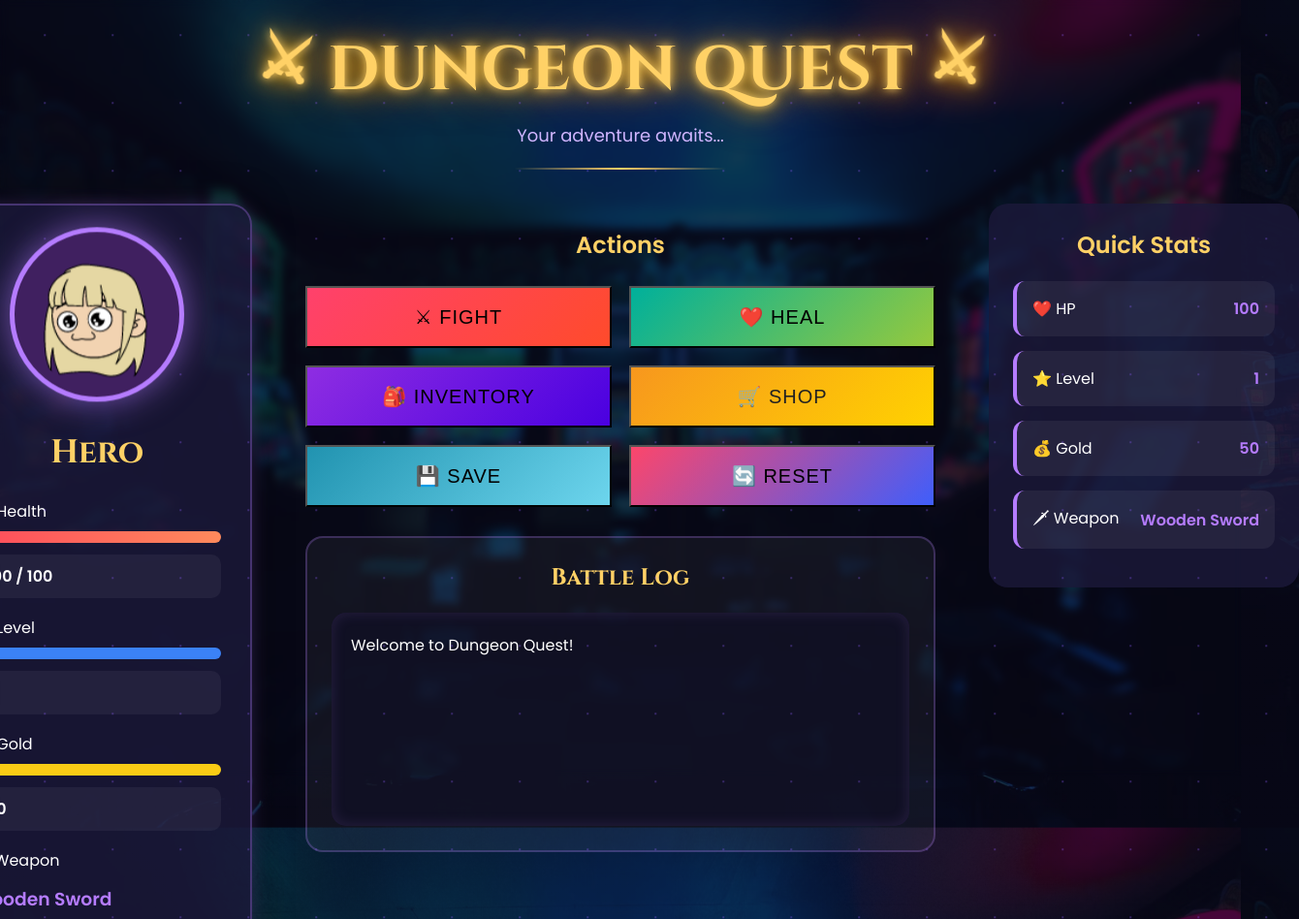
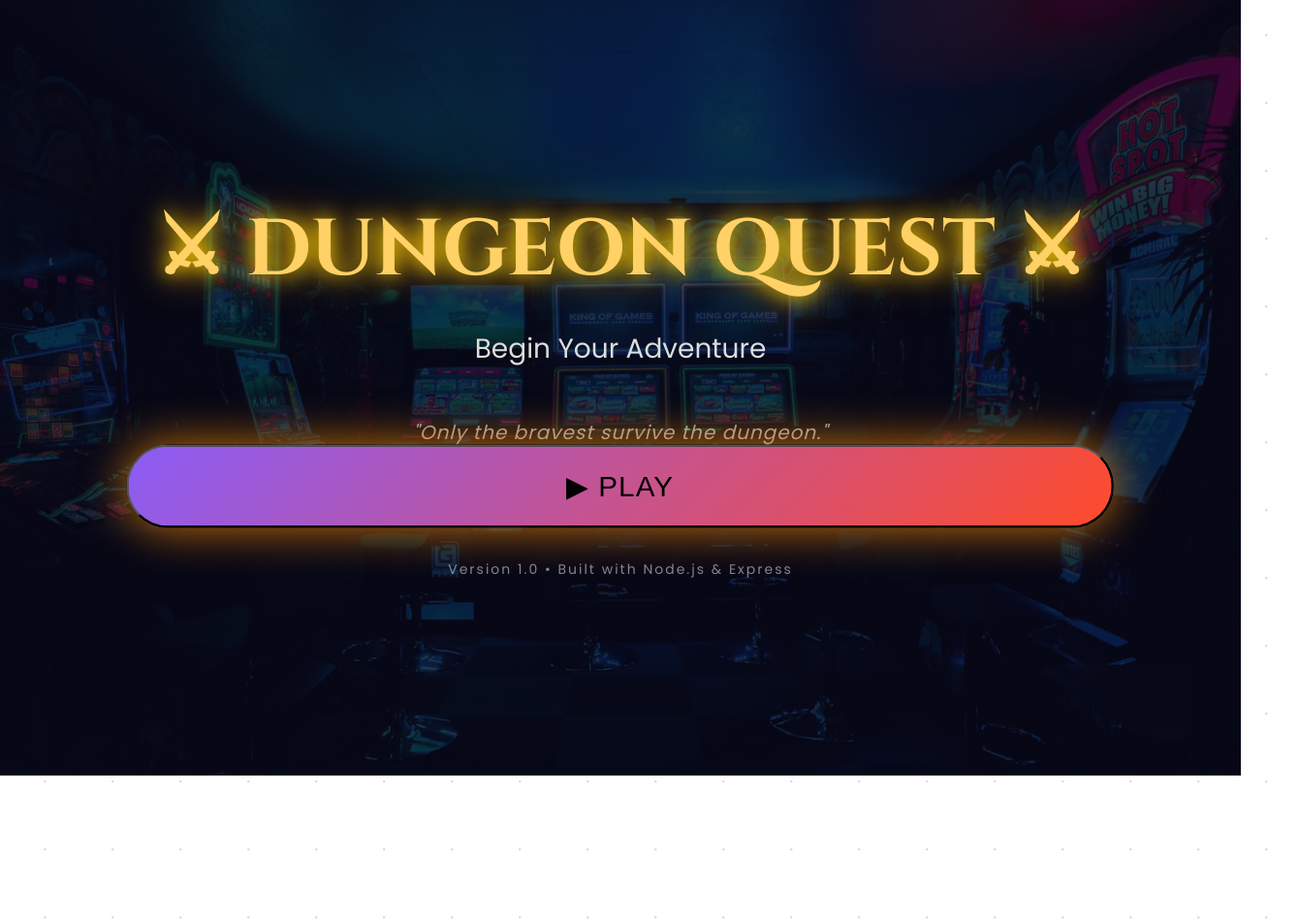
Before and after one commit to srishtisaini4444/dungeon-quest-api, a website: page public/index.html in a window 1280 px wide. Shown: the top 948 px of the page at 97% size, 1340 px wide, since content can reach past the window. After the commit the page ends 800 px from the top, so only its background shows below. Drawn offline with Linux system fonts and the light colour scheme; no server answers.

Commit message:
Create animated game landing page

```diff
--- a/public/index.html
+++ b/public/index.html
@@ -17,9 +17,35 @@
 
 <body>
 
+    <div id="landingScreen">
+
+    <div class="landing-content">
+
+        <h1 class="landing-title">⚔ DUNGEON QUEST ⚔</h1>
+
+        <p class="landing-text">
+    Begin Your Adventure
+</p>
+
+<p class="landing-subtitle">
+    "Only the bravest survive the dungeon."
+</p>
+
+        <button id="playBtn">
+            ▶ PLAY
+        </button>
+
+        <p class="version">
+Version 1.0 • Built with Node.js & Express
+</p>
+
+    </div>
+
+</div>
+
 <div class="overlay"></div>
 
-<div class="container">
+<div id="gameScreen" class="container">
 
 <header>
 
--- a/public/script.js
+++ b/public/script.js
@@ -228,3 +228,25 @@ document
 document
 .getElementById("inventoryBtn")
 .addEventListener("click", inventory);
+
+document.getElementById("playBtn").addEventListener("click", () => {
+
+    const landing = document.getElementById("landingScreen");
+    const game = document.getElementById("gameScreen");
+
+    // Fade out the landing page
+    landing.style.opacity = "0";
+
+    setTimeout(() => {
+
+        landing.style.display = "none";
+
+        game.style.display = "block";
+
+        setTimeout(() => {
+            game.style.opacity = "1";
+        }, 100);
+
+    }, 700);
+
+});
--- a/public/style.css
+++ b/public/style.css
@@ -627,3 +627,175 @@ opacity:1;
 transform:translate(-50%,-50%) scale(1);
 
 }
+
+#gameScreen{
+
+display:none;
+
+opacity:0;
+
+transition:.8s;
+
+}
+
+#landingScreen{
+
+position:fixed;
+
+inset:0;
+
+display:flex;
+
+justify-content:center;
+
+align-items:center;
+
+background:
+linear-gradient(rgba(8,8,25,.8),rgba(8,8,25,.8)),
+url("./assets/background.jpg") center/cover;
+
+z-index:9999;
+
+transition: opacity .7s ease;
+
+}
+
+.landing-content{
+
+text-align:center;
+
+animation:fadeIn 1.5s;
+
+}
+
+.landing-title{
+
+font-size:82px;
+
+font-family:"Cinzel",serif;
+
+color:#ffd166;
+
+text-shadow:
+0 0 20px gold,
+0 0 40px orange;
+
+}
+
+.landing-text{
+
+font-size:28px;
+
+margin:25px 0 50px;
+
+color:#ddd;
+
+}
+
+#playBtn{
+
+padding:22px 70px;
+
+font-size:28px;
+
+border-radius:60px;
+
+background:linear-gradient(135deg,#8b5cf6,#ff4b2b);
+
+animation:playPulse 2s infinite;
+
+}
+
+@keyframes playPulse{
+
+0%{
+
+transform:scale(1);
+
+box-shadow:0 0 20px rgba(255,140,0,.3);
+
+}
+
+50%{
+
+transform:scale(1.06);
+
+box-shadow:0 0 45px rgba(255,140,0,.8);
+
+}
+
+100%{
+
+transform:scale(1);
+
+box-shadow:0 0 20px rgba(255,140,0,.3);
+
+}
+
+}
+
+@keyframes fadeIn{
+
+from{
+
+opacity:0;
+
+transform:translateY(40px);
+
+}
+
+to{
+
+opacity:1;
+
+transform:translateY(0);
+
+}
+
+}
+
+.landing-subtitle{
+
+margin-top:15px;
+
+font-size:20px;
+
+font-style:italic;
+
+color:#cfcfcf;
+
+opacity:.8;
+
+letter-spacing:1px;
+
+animation:pulseText 3s infinite;
+
+}
+
+@keyframes pulseText{
+
+0%{
+opacity:.6;
+}
+
+50%{
+opacity:1;
+}
+
+100%{
+opacity:.6;
+}
+
+}
+
+.version{
+
+margin-top:35px;
+
+font-size:14px;
+
+opacity:.5;
+
+letter-spacing:2px;
+
+}
```
